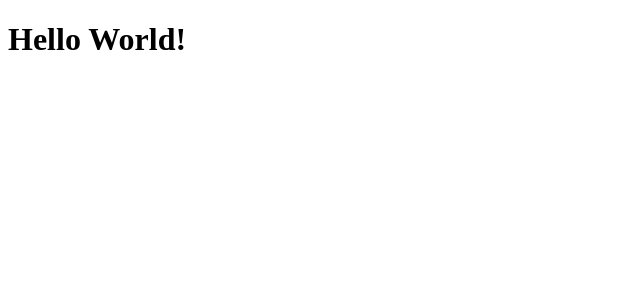
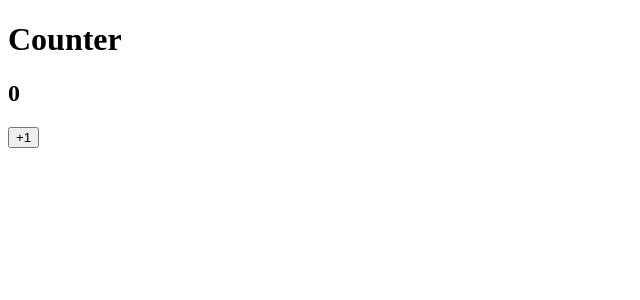
Before and after one commit to marianbuchly/reactcount, a React app: page / in a window 1280 px wide. Shown: the top 300 px of the page, without its empty margins (0-640 px from the left). Built offline with nearby package versions, Linux system fonts and the light colour scheme.

Commit message:
setup counter

```diff
--- a/src/App.js
+++ b/src/App.js
@@ -1,9 +1,13 @@
 import React from 'react';
+import Counter from './Counter';
 
 class App extends React.Component {
     render() {
         return (
-            <h1>Hello World!</h1>
+          <div>
+              <h1>Counter</h1>
+              <Counter />
+          </div>
         );
     }
 }
--- /dev/null
+++ b/src/Counter.js
@@ -0,0 +1,14 @@
+import React from 'react';
+
+class Counter extends React.Component {
+    render() {
+        return (
+            <div>
+                <h2>0</h2>
+                <button>+1</button>
+            </div>
+        );
+    }
+}
+
+export default Counter;
```
